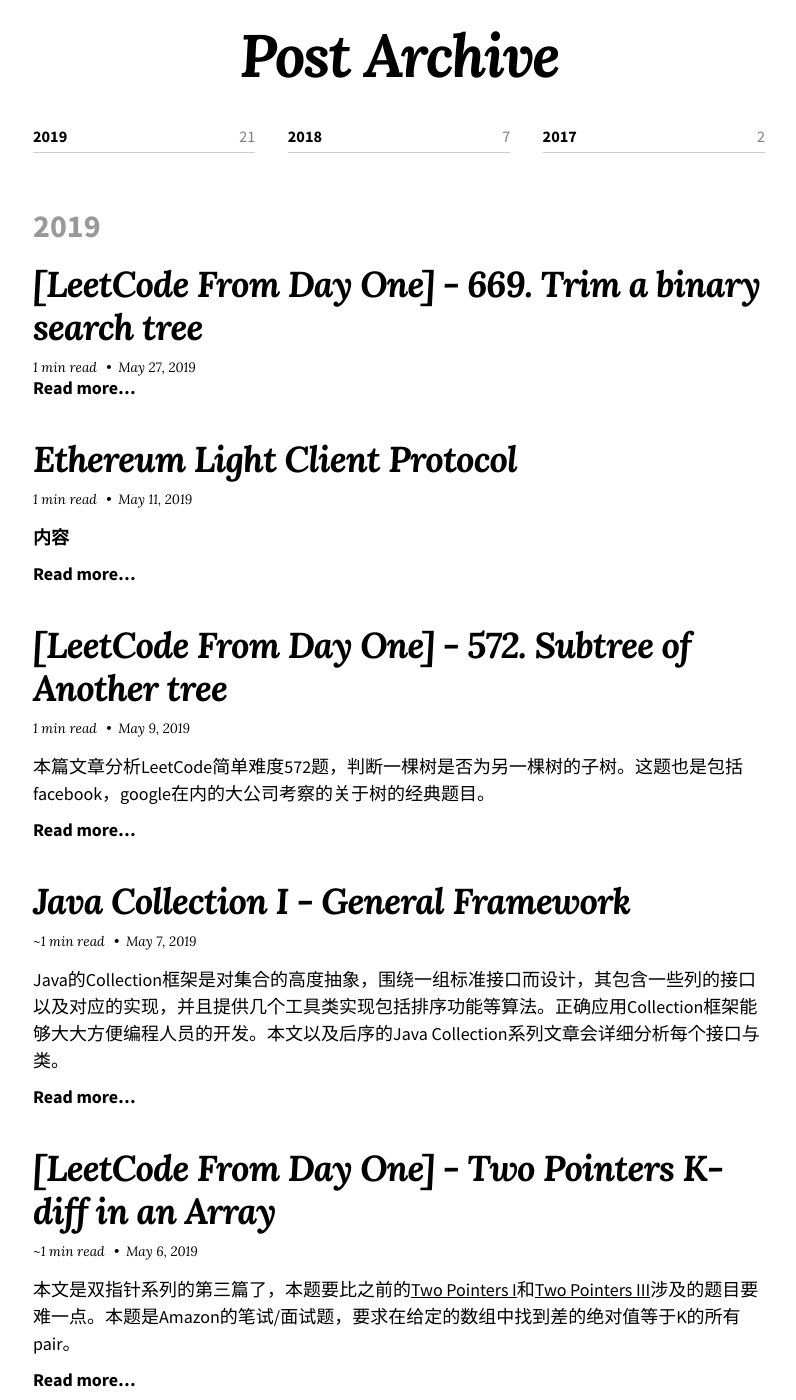
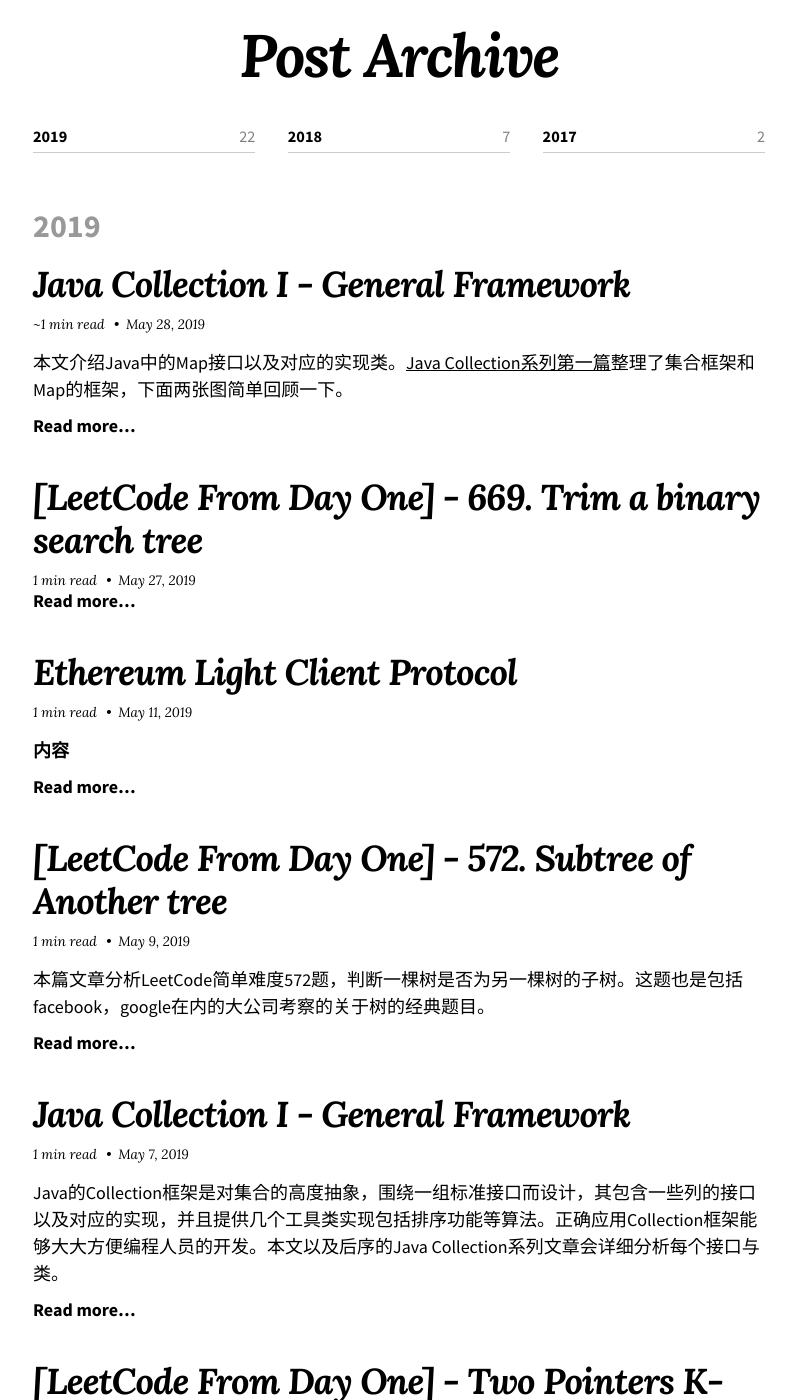
Before and after one commit to MartyPang/martypang.github.io, a Jekyll site: the page built from posts.md, in a window 1280 px wide and 1400 px high, scrolled down 348 px. Shown: the whole window, without its empty margins (241-1037 px from the left). Built offline with Jekyll 4.4.1, drawn with Linux system fonts in a browser that asks for light colours; nearby versions of some CDN libraries; formulas are drawn with MathJax 3; comment, search, counter and statistics services are not loaded.

Commit message:
fix fig label align

```diff
--- /dev/null
+++ b/_posts/2019-05-28-Java-Collection-II-Map.md
@@ -0,0 +1,20 @@
+---
+layout: post
+title: 'Java Collection I - General Framework'
+author: Marty Pang
+categories:
+  - Java
+tags:
+  - Collection
+last_modified_at: 2019-05-07T14:25:09-05:00
+---
+
+本文介绍Java中的Map接口以及对应的实现类。[Java Collection系列第一篇](https://www.hytheory.com/java/Java-Collection-I-General-Framework/)整理了集合框架和Map的框架，下面两张图简单回顾一下。
+
+![CollectionModel](/images/20190507/CollectionModel.png){:	.align-center}
+<center>Collection总体框架图<center>
+
+Java集合主要有List集合，Set集合，Map映射以及工具类（Arrays，Collections，Iterator），上图是继承Collection接口的类。Map不继承Collection，框架图如下。
+
+![MapModel](/images/20190507/MapModel.png){:	.align-center}
+<center>Map总体框架图</center>
```
Also changed, not shown: _posts/2019-05-07-Java-Collection-I-General-Framework.md (+1 -1 lines).
